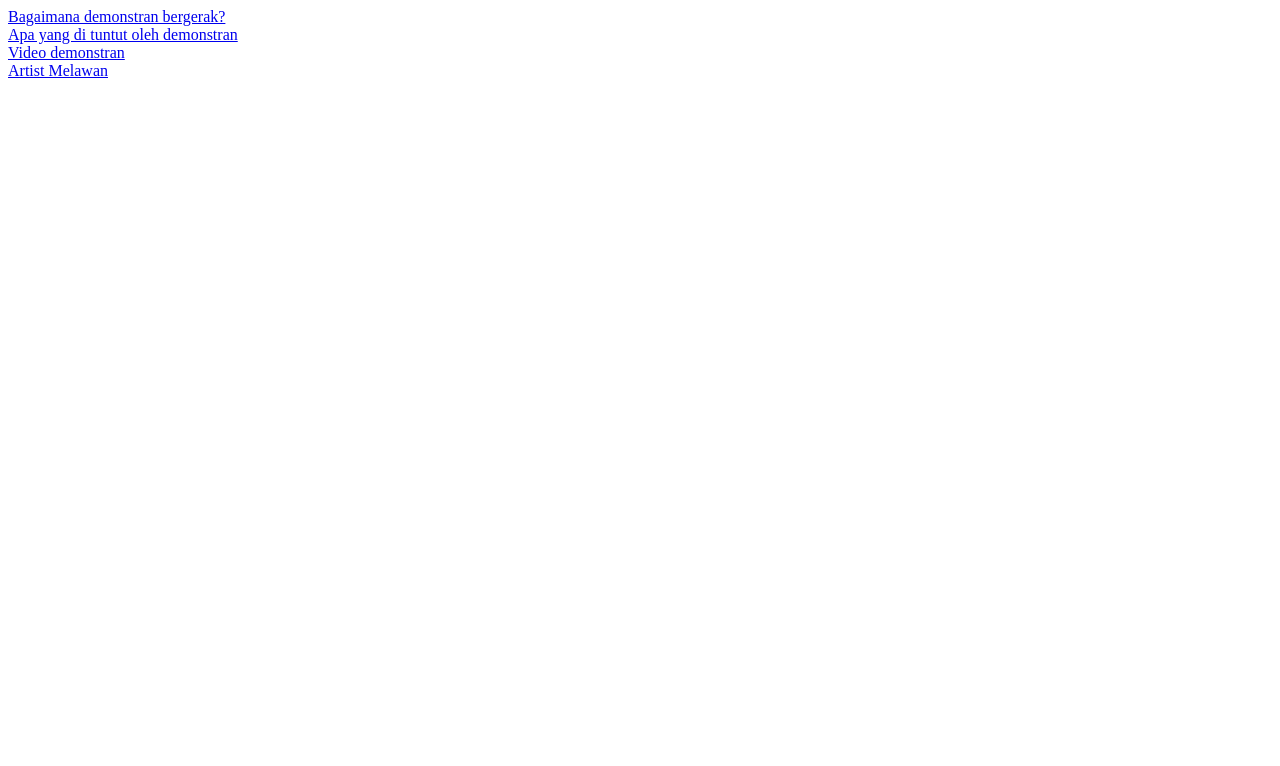
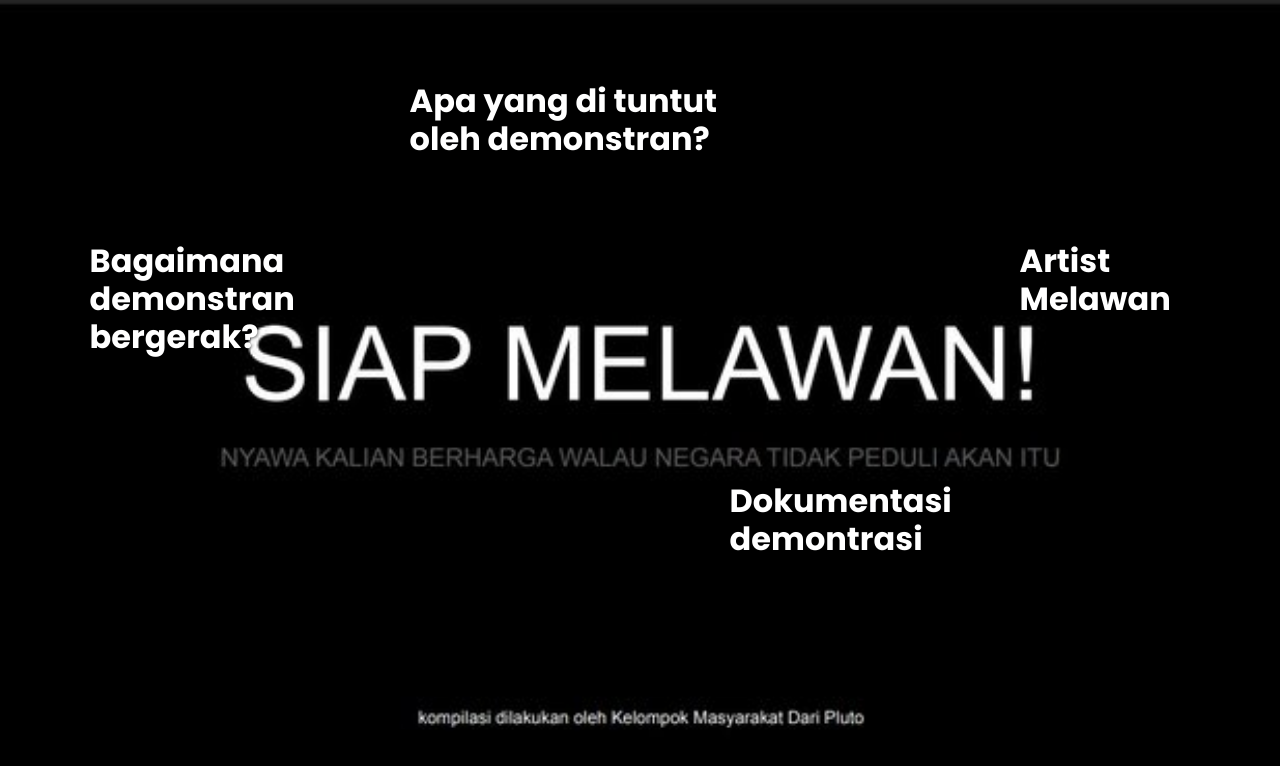
Before and after one commit to SafianB/tolakruutni, a website: page index.html in a window 1280 px wide. Drawn offline with Linux system fonts and the light colour scheme; a web font is replaced by a local one.

Commit message:
initial commit

```diff
--- a/index.html
+++ b/index.html
@@ -7,15 +7,26 @@
     <link rel="preconnect" href="https://fonts.googleapis.com">
 <link rel="preconnect" href="https://fonts.gstatic.com" crossorigin>
 <link href="https://fonts.googleapis.com/css2?family=Caveat:wght@400..700&family=Chelsea+Market&family=Combo&family=Crimson+Pro:ital,wght@0,200..900;1,200..900&family=Exo+2:ital,wght@0,100..900;1,100..900&family=Goudy+Bookletter+1911&family=Poppins:ital,wght@0,100;0,200;0,300;0,400;0,500;0,600;0,700;0,800;0,900;1,100;1,200;1,300;1,400;1,500;1,600;1,700;1,800;1,900&family=Roboto+Condensed:ital,wght@0,100..900;1,100..900&family=Sacramento&family=Work+Sans:ital,wght@0,100..900;1,100..900&display=swap" rel="stylesheet">
+<link rel="stylesheet" href="style.css">
 </head>
 <body>
-    <section class="home" id="home">
-        <div class="conten1">
-            <a href="#about">Bagaimana demonstran bergerak?</a>
+    <section class="hero" id="home">
+        <div class="contents">
+            <div class="conten1">
+                <a href="#about"><h1>Bagaimana demonstran bergerak?</h1></a>
+            </div>
+            <div class="conten2">
+                <a href="#about"><h1>Apa yang di tuntut oleh demonstran?</h1></a>
+            </div>
+            <div class="galeri">
+                <a href="#galeri"><h1>Dokumentasi demontrasi</h1></a>
+            </div>
+            <div class="art">
+                <a href="#art"><h1>Artist Melawan</h1></a>
+            </div>
         </div>
-        <div class="conten2"><a href="#about">Apa yang di tuntut oleh demonstran</a></div>
-        <div class="galeri"><a href="#galeri">Video demonstran</a></div>
-        <div class="art"><a href="#art">Artist Melawan</a></div>
     </section>
+
+    <script src="script.js"></script>
 </body>
 </html>
--- a/style.css
+++ b/style.css
@@ -1,6 +1,6 @@
 :root {
-    --primary : #d47272;
-    --bg : #410f0f;
+    --primary : #fafafa;
+    --bg : #000000;
 }
 
 *{
@@ -21,3 +21,44 @@ body{
     background-color: var(--bg);
     color: #fff;
 }
+
+/* home */
+.hero{
+    min-height: 100vh;
+    display: flex;
+    align-items: center;
+    background-image: url(bg.jpeg);
+    background-repeat: no-repeat;
+    background-size: cover;
+    background-position: center;
+    position: relative;
+}
+
+.hero .contents {
+    padding:  1.4rem 7%;
+    /* max-width: 60rem; */
+    display: flex;
+}
+
+.hero .contents h1{
+    font-size: 2em;
+    color: white;
+    text-shadow: 1px 1px 3px rgba(1, 1, 3, 0.5);
+    line-height: 1.2;
+    /* mix-blend-mode: difference; */
+}
+
+.conten1{
+
+    max-width: 20rem;
+}
+
+.conten2{
+    max-width: 20rem;
+    margin-top: -10rem;
+}
+
+.galeri{
+    max-width: 20rem;
+    margin-top: 15rem;
+}
```
Also changed, not shown: bg.jpeg (added).
